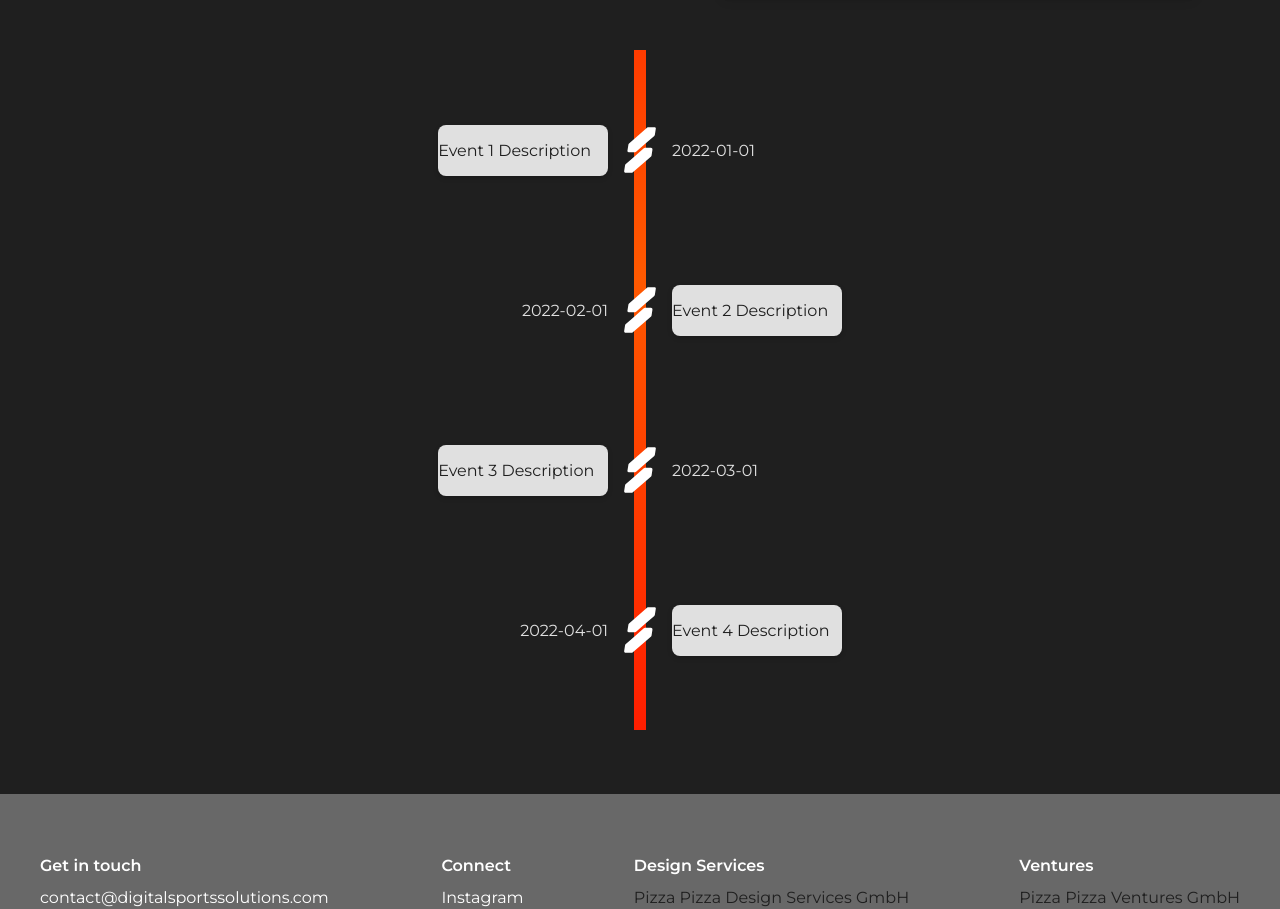
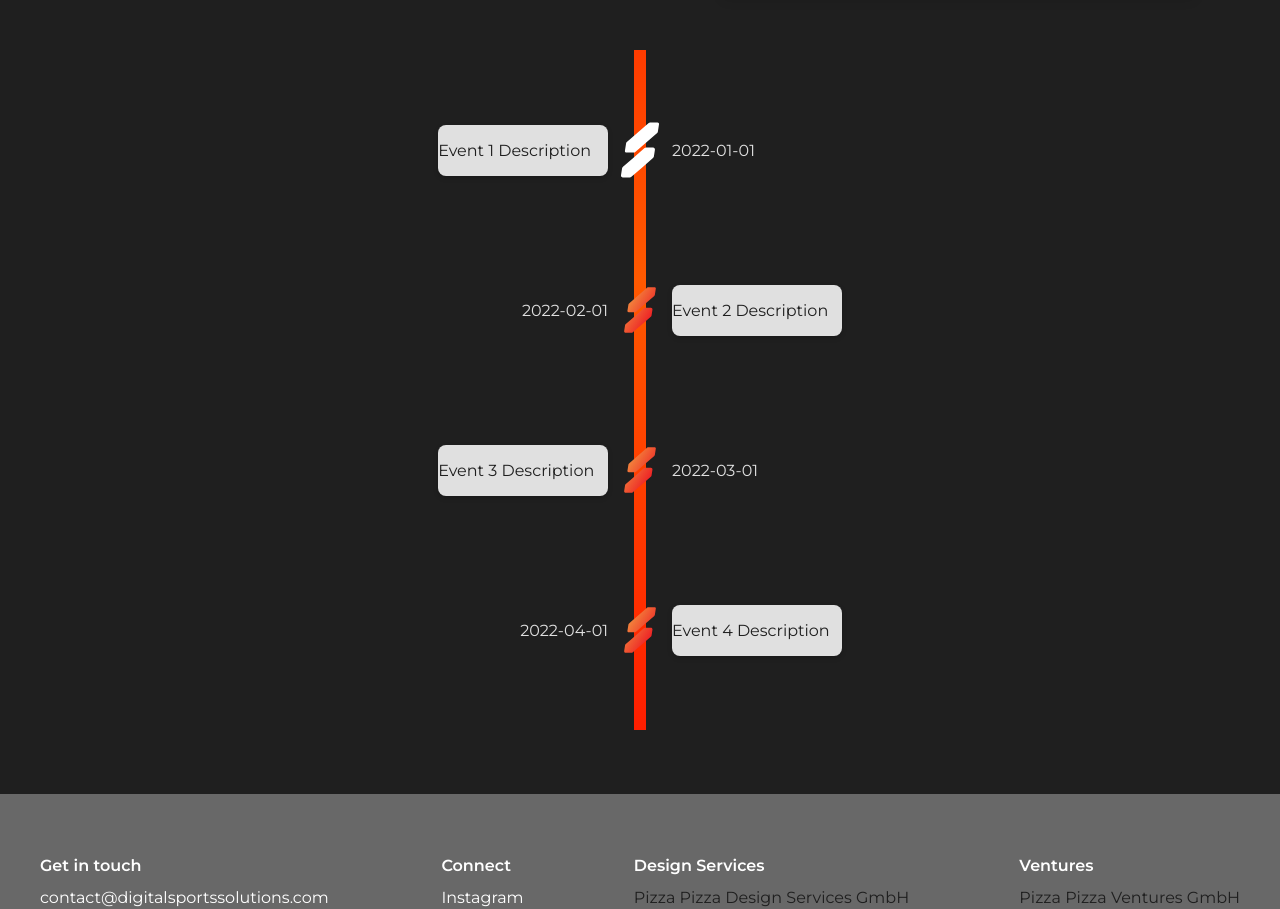
Before and after one commit to Digital-Sports-Solutions-Official/DSS-website, a React (Vite) app: page /about in a window 1280 px wide. Shown: the part 1022-1931 px from the top of the page. Built offline with nearby package versions, Linux system fonts and the light colour scheme.

Commit message:
Super nice timeline animations

```diff
--- a/src/routes/About/Timeline2.css
+++ b/src/routes/About/Timeline2.css
@@ -17,15 +17,36 @@
     color: var(--dss-black);
 }
 
+
+/* Event */
+
+.Timeline .event-box {
+    position: relative;
+    display: flex;
+    align-items: center;
+    width: 37.5%;
+    order: 3;
+    opacity: 0;
+    transform: translateX(50px);
+}
+
 .Timeline .entry.even .event-box {
     order: 1;
     justify-content: flex-end;
+    transform: translateX(-50px);
 }
 
-.Timeline .entry.even .date-box {
-    order: 3;
-    justify-content: flex-start;
+.Timeline .event {
+    display: flex;
+    align-items: center;
+    width: 37.5%;
+    background-color: var(--dss-gray);
+    border-radius: 8px;
+    box-shadow: 0px 2px 5px rgba(0, 0, 0, 0.2);
 }
+
+
+/* Date */
 
 .Timeline .date-box {
     position: relative;
@@ -37,10 +58,25 @@
     color: var(--dss-gray);
 }
 
+.Timeline .entry.even .date-box {
+    order: 3;
+    justify-content: flex-start;
+}
+
+/* Indicator and line */
+
 .Timeline .indicator {
     width: 4rem;
     order: 2;
     z-index: 2;
+    transition: transform 0.2s ease-in-out;
+}
+
+.Timeline .selected .indicator {
+    transform: scale(120%);
+    transition: transform 0.2s ease-in-out;
+    transition: filter 0.5s ease-in-out;
+    filter: brightness(0) invert(1);
 }
 
 .Timeline .line {
@@ -57,21 +93,14 @@
     animation: shine 5s infinite linear;
 }
 
-.Timeline .event-box {
-    position: relative;
-    display: flex;
-    align-items: center;
-    width: 37.5%;
-    order: 3;
+/* Animations */
+
+.Timeline .even .slide-in {
+    animation: slideIn 1s forwards;
 }
 
-.Timeline .event {
-    display: flex;
-    align-items: center;
-    width: 37.5%;
-    background-color: var(--dss-gray);
-    border-radius: 8px;
-    box-shadow: 0px 2px 5px rgba(0, 0, 0, 0.2);
+.Timeline .odd .slide-in {
+    animation: slideIn 1s forwards;
 }
 
 @keyframes shine {
@@ -83,3 +112,10 @@
         background-position: 0% -200%;
     }
 }
+
+@keyframes slideIn {
+    to {
+        opacity: 1;
+        transform: translateX(0);
+    }
+}
--- a/src/routes/About/Timeline2.tsx
+++ b/src/routes/About/Timeline2.tsx
@@ -1,5 +1,5 @@
 /* Noah Klein */
-import { useEffect } from 'react';
+import { useState, useEffect } from 'react';
 import './Timeline2.css';
 
 const events = [
@@ -10,26 +10,30 @@ const events = [
 ];
 
 const Timeline2 = () => {
-    // const [animate, setAnimate] = useState(false);
+    const [animate, setAnimate] = useState<boolean>(false);
+    const [selected, setSelected] = useState<number>(0);
 
     useEffect(() => {
         // Trigger animation on mount
-        // setAnimate(true);
+        setAnimate(true);
     }, []);
 
+    const handleEventClick = (index: number) => {
+        setSelected(index);
+    }
 
     return (
         <div className="Timeline column">
             {events.map((event, index) => (
-                <div className={`row entry${index % 2 == 0 ? ' even' : ''}`}>
+                <div className={`row entry${index % 2 == 0 ? ' even' : ' odd'}${index == selected ? ' selected' : ''}`}>
 
                     <div className='date-box'>
                         {event.date}
                     </div>
 
-                    <img className="indicator" src='/DSS_LogoMark_White.svg' />
+                    <img className="indicator" src='/DSS_LogoMark_FullColor.svg' />
 
-                    <div className="event-box">
+                    <div className={`event-box${animate ? ' slide-in' : ''}`} onClick={() => handleEventClick(index)}>
                         <div className='event'>
                             <p>{event.description}</p>
                         </div>
```
